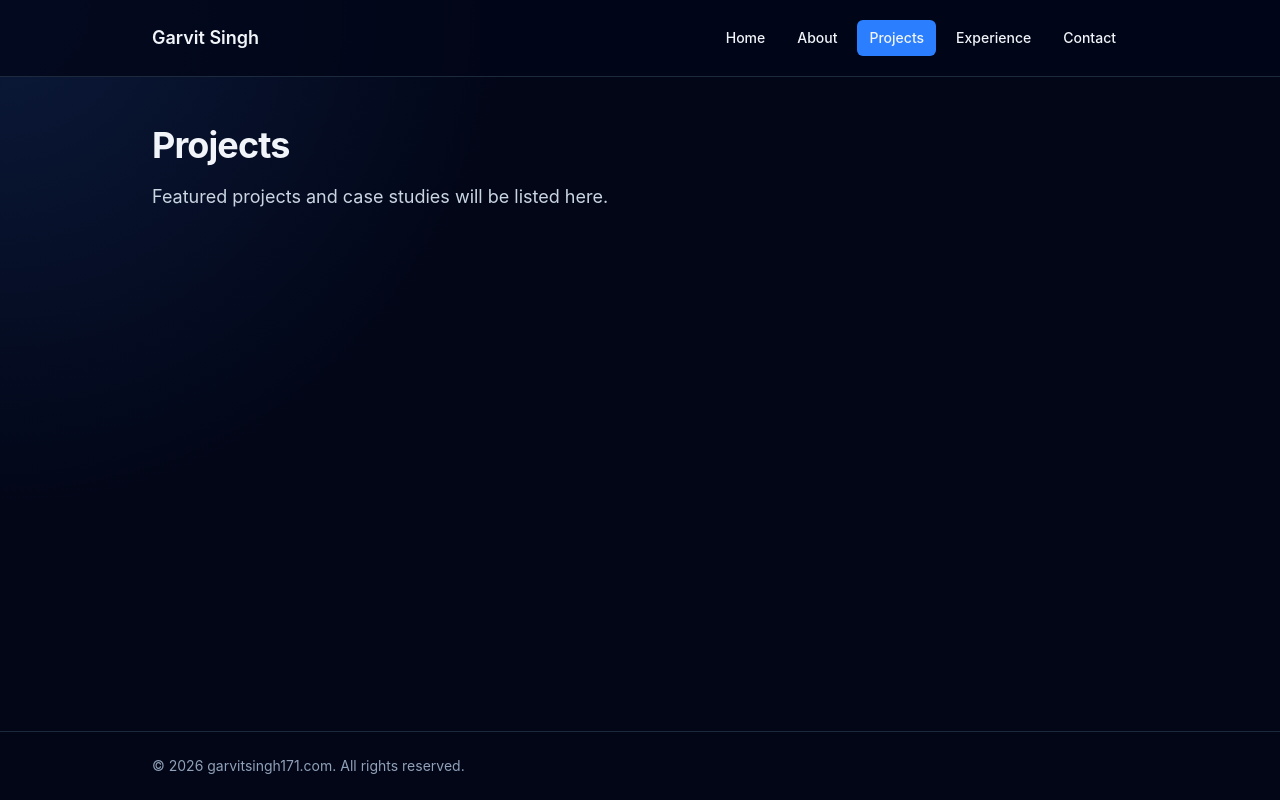
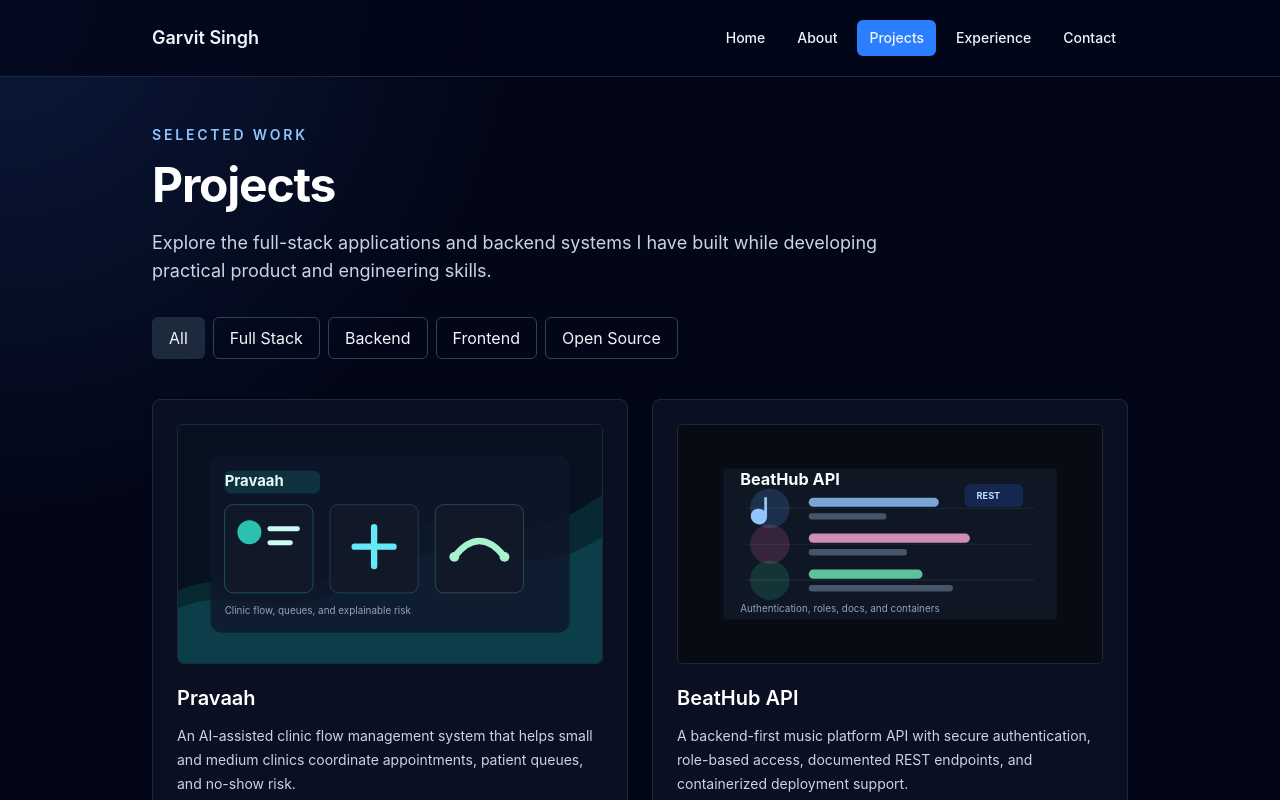
Before and after one commit to garvitsingh171/garvitsingh171.com, a React (Vite) app: page /projects in a window 1280 px wide. Shown: the top 800 px of the page. Built offline with nearby package versions, Linux system fonts and the light colour scheme.

Commit message:
feat: build project showcases and category filtering

```diff
--- /dev/null
+++ b/src/components/home/FeaturedProjectsSection.tsx
@@ -0,0 +1,38 @@
+import { projects } from "../../data/projects";
+import { ProjectCard } from "../projects";
+import { Button, SectionHeading } from "../ui";
+
+export function FeaturedProjectsSection() {
+  const featuredProjects = projects.filter((project) => project.featured);
+
+  if (featuredProjects.length === 0) {
+    return null;
+  }
+
+  return (
+    <section className="border-t border-slate-800 py-12 sm:py-16">
+      <div className="flex flex-col gap-6 sm:flex-row sm:items-end sm:justify-between">
+        <SectionHeading
+          label="Selected Work"
+          title="Featured projects"
+          description="A selection of full-stack products and backend systems built around practical problems, secure APIs, and real engineering workflows."
+        />
+
+        <Button
+          as="link"
+          to="/projects"
+          variant="outline"
+          className="w-full sm:w-auto"
+        >
+          View All Projects
+        </Button>
+      </div>
+
+      <div className="mt-8 grid gap-6 md:grid-cols-2">
+        {featuredProjects.map((project) => (
+          <ProjectCard key={project.slug} project={project} />
+        ))}
+      </div>
+    </section>
+  );
+}
--- a/src/components/home/index.ts
+++ b/src/components/home/index.ts
@@ -1,2 +1,3 @@
 export { HeroSection } from "./HeroSection";
 export { StatsSection } from "./StatsSection";
+export { FeaturedProjectsSection } from "./FeaturedProjectsSection";
--- /dev/null
+++ b/src/components/projects/ProjectFilters.tsx
@@ -0,0 +1,50 @@
+import type { ProjectType } from "../../types/project";
+import { Button } from "../ui";
+
+export type ProjectFilter = "all" | ProjectType;
+
+export type ProjectFiltersProps = {
+  selectedFilter: ProjectFilter;
+  onFilterChange: (filter: ProjectFilter) => void;
+};
+
+const projectFilterOptions = [
+  { value: "all", label: "All" },
+  { value: "full-stack", label: "Full Stack" },
+  { value: "backend", label: "Backend" },
+  { value: "frontend", label: "Frontend" },
+  { value: "open-source", label: "Open Source" },
+] satisfies ReadonlyArray<{
+  value: ProjectFilter;
+  label: string;
+}>;
+
+export function ProjectFilters({
+  selectedFilter,
+  onFilterChange,
+}: ProjectFiltersProps) {
+  return (
+    <div
+      role="group"
+      aria-label="Filter projects by category"
+      className="flex flex-wrap gap-2"
+    >
+      {projectFilterOptions.map((option) => {
+        const isActive = selectedFilter === option.value;
+
+        return (
+          <Button
+            key={option.value}
+            as="button"
+            type="button"
+            variant={isActive ? "secondary" : "outline"}
+            aria-pressed={isActive}
+            onClick={() => onFilterChange(option.value)}
+          >
+            {option.label}
+          </Button>
+        );
+      })}
+    </div>
+  );
+}
--- a/src/components/projects/index.ts
+++ b/src/components/projects/index.ts
@@ -1,2 +1,4 @@
 export { ProjectCard } from "./ProjectCard";
 export type { ProjectCardProps } from "./ProjectCard";
+export { ProjectFilters } from "./ProjectFilters";
+export type { ProjectFilter, ProjectFiltersProps } from "./ProjectFilters";
--- a/src/pages/Home.tsx
+++ b/src/pages/Home.tsx
@@ -1,10 +1,15 @@
-import { HeroSection, StatsSection } from "../components/home";
+import {
+  FeaturedProjectsSection,
+  HeroSection,
+  StatsSection,
+} from "../components/home";
 
 export default function Home() {
   return (
     <>
       <HeroSection />
       <StatsSection />
+      <FeaturedProjectsSection />
     </>
   );
 }
--- a/src/pages/Projects.tsx
+++ b/src/pages/Projects.tsx
@@ -1,10 +1,65 @@
+import { useState } from "react";
+import {
+  ProjectCard,
+  ProjectFilters,
+  type ProjectFilter,
+} from "../components/projects";
+import { projects } from "../data/projects";
+
 export default function Projects() {
+  const [selectedFilter, setSelectedFilter] = useState<ProjectFilter>("all");
+
+  const filteredProjects =
+    selectedFilter === "all"
+      ? projects
+      : projects.filter((project) => project.type === selectedFilter);
+
   return (
-    <section className="space-y-4">
-      <h1 className="text-4xl font-bold tracking-tight">Projects</h1>
-      <p className="max-w-2xl text-lg leading-8 text-slate-300">
-        Featured projects and case studies will be listed here.
-      </p>
+    <section>
+      <header className="max-w-3xl">
+        <p className="text-sm font-semibold uppercase tracking-[0.2em] text-blue-300">
+          Selected Work
+        </p>
+
+        <h1 className="mt-4 text-4xl font-bold tracking-tight text-white sm:text-5xl">
+          Projects
+        </h1>
+
+        <p className="mt-5 text-base leading-7 text-slate-300 sm:text-lg">
+          Explore the full-stack applications and backend systems I have built
+          while developing practical product and engineering skills.
+        </p>
+      </header>
+
+      <div className="mt-8">
+        <ProjectFilters
+          selectedFilter={selectedFilter}
+          onFilterChange={setSelectedFilter}
+        />
+      </div>
+
+      <div className="mt-10">
+        {filteredProjects.length > 0 ? (
+          <div className="grid gap-6 md:grid-cols-2">
+            {filteredProjects.map((project) => (
+              <ProjectCard key={project.slug} project={project} />
+            ))}
+          </div>
+        ) : (
+          <div
+            role="status"
+            className="rounded-lg border border-slate-800 bg-slate-900/60 p-8 text-center"
+          >
+            <h2 className="text-xl font-semibold text-white">
+              No projects in this category yet
+            </h2>
+            <p className="mt-3 text-sm leading-6 text-slate-300">
+              More projects will be added as the portfolio grows. Choose another
+              category to continue browsing.
+            </p>
+          </div>
+        )}
+      </div>
     </section>
   );
 }
```
